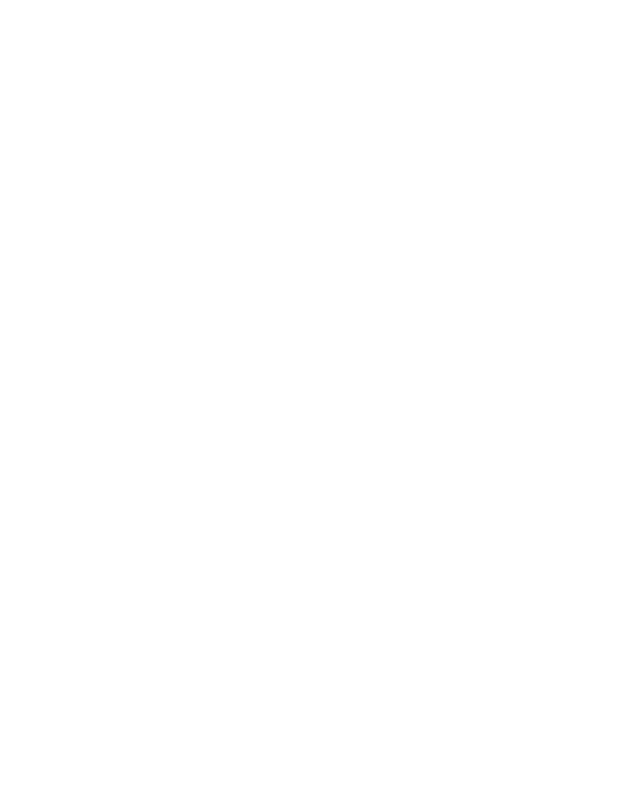
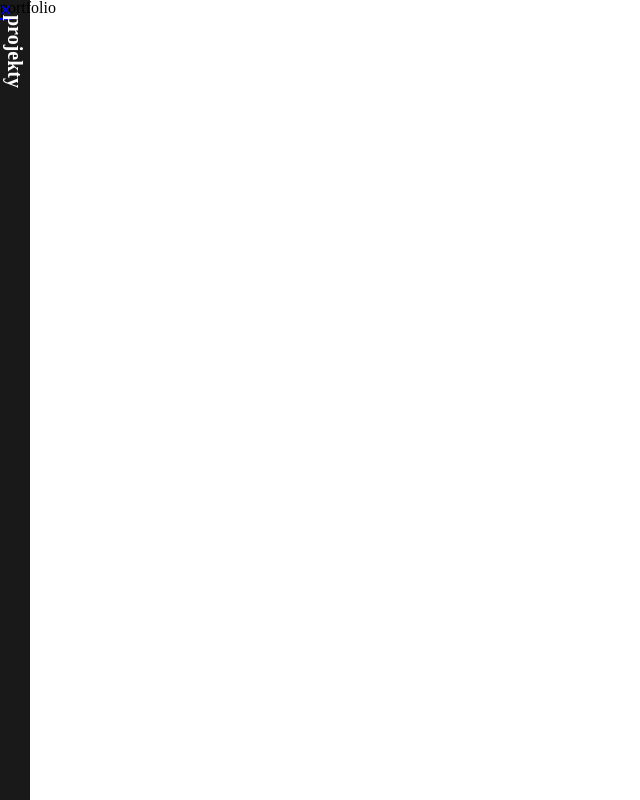
Before and after one commit to arturrymsza/portfolio, a website: page index.html in a window 1280 px wide. Shown: the whole page, without its empty margins (0-640 px from the left). Drawn offline with Linux system fonts and the light colour scheme.

Commit message:
Add basic structure of first menu card

```diff
--- a/index.html
+++ b/index.html
@@ -8,7 +8,15 @@
 		<title>Wytwórnia kreatywna - strony internetowe, tworzenie stron www, apikacje webowe, Artur Rymsza</title>
 	</head>
 	<body>
-
+		<main>
+			<h3>portfolio</h3>
+		</main>
+		<div id="menusidenav" class="sidenav_menu">
+			<a href="javascript:void(0)" class="closebtn" onclick="closeNav()">&times;</a>
+			<div class="sidenav linesnav">
+				<h3 onclick="openNav()">projekty</h3>
+			</div>
+		</div>
 		<script type="text/javascript" src="js/main.js"></script>
 	</body>
 </html>
--- a/js/main.js
+++ b/js/main.js
@@ -0,0 +1,6 @@
+function openNav() {
+    document.getElementById("menusidenav").style.width = "100%";
+}
+function closeNav() {
+    document.getElementById("menusidenav").style.width = "30px";
+}
--- a/sass/style.scss
+++ b/sass/style.scss
@@ -0,0 +1,18 @@
+.sidenav_menu {
+	height: 100%;
+	width: 30px;
+	position: fixed;
+	z-index: 1;
+	top: 0;
+	left: 0;
+	background-color: rgba(0,0,0,0.9);
+	overflow-x: hidden;
+	transition: 0.5s;
+	font-weight: 700;
+	font-size: 20px;
+	color: #fff;
+
+	h3 {
+		transform: rotate(90deg);
+	}
+}
```
Also changed, not shown: css/style.css.
